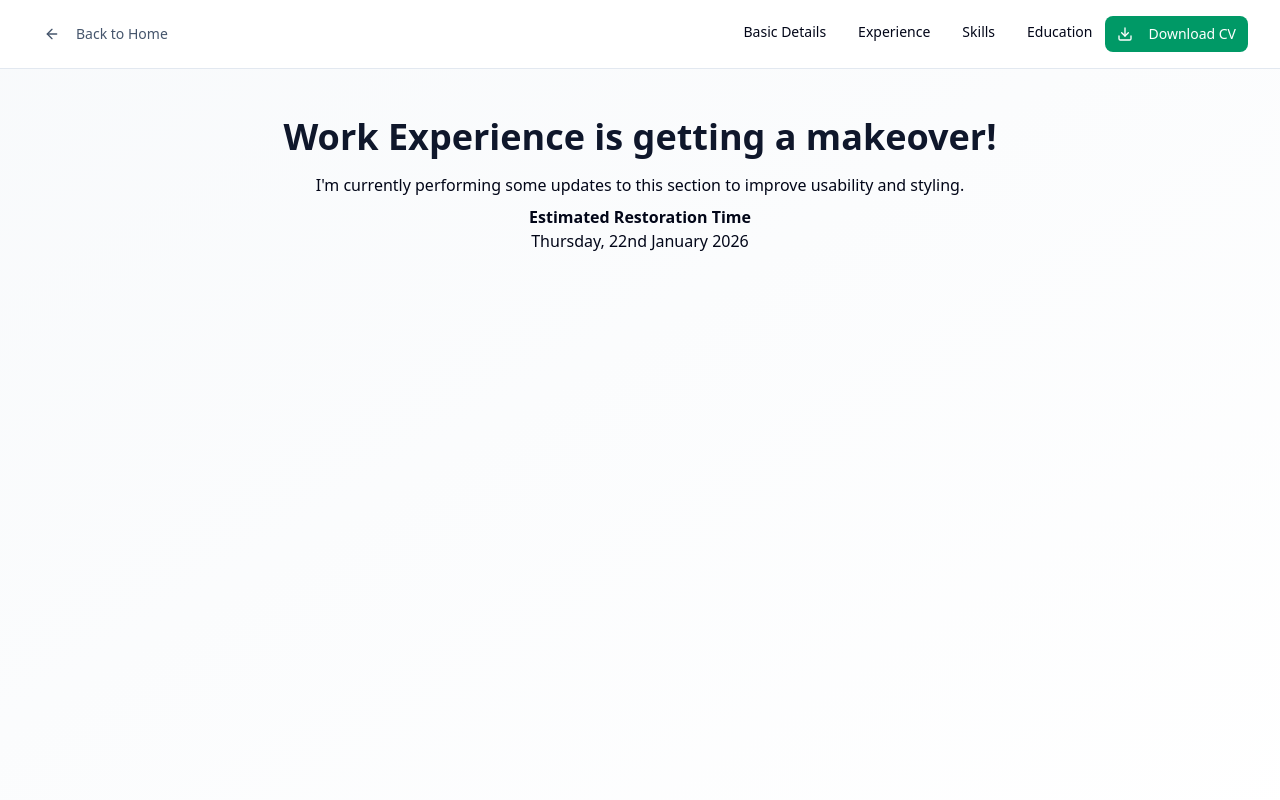
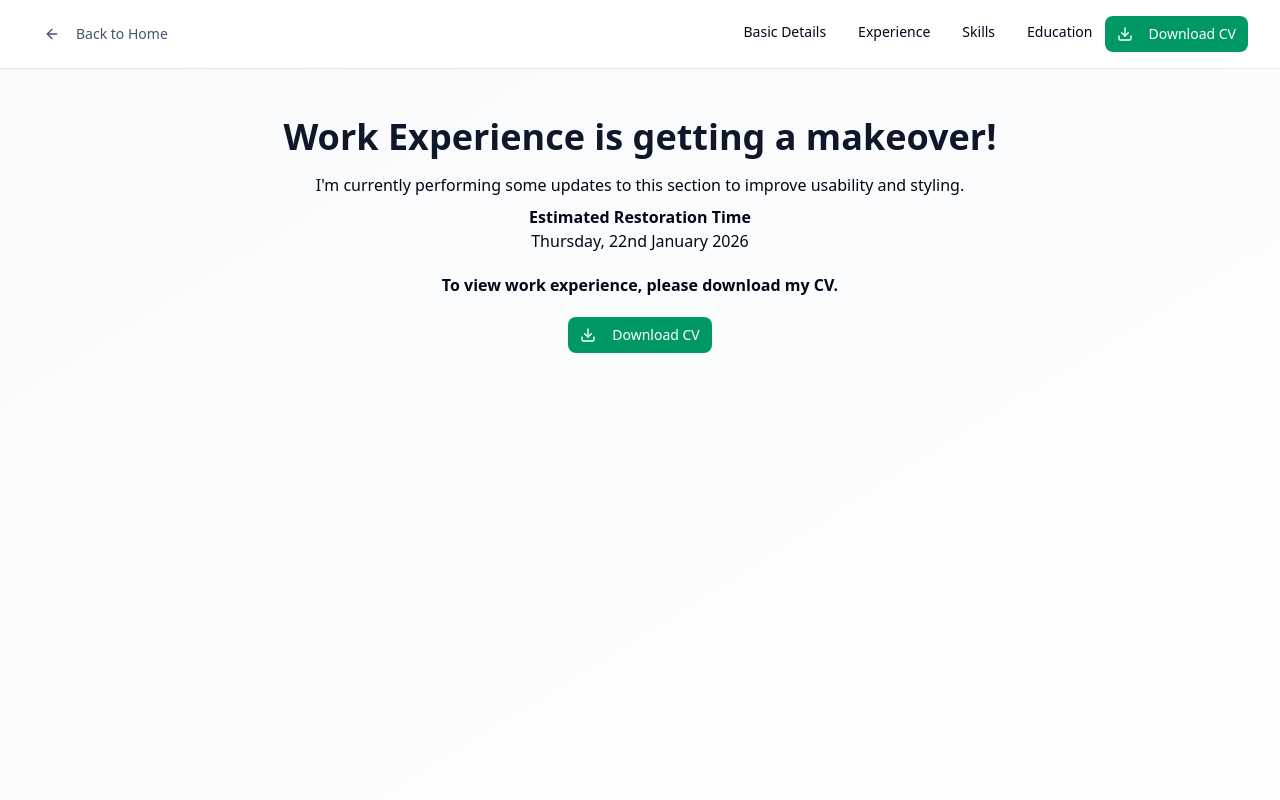
Before and after one commit to brady-kelly/portfolio-temp, a Next.js app: page /cv-info/experience in a window 1280 px wide. Shown: the top 800 px of the page. Built offline with nearby package versions, Linux system fonts and the light colour scheme.

Commit message:
Fixed makeover

```diff
--- a/components/shared/makeover.tsx
+++ b/components/shared/makeover.tsx
@@ -1,3 +1,5 @@
+import { DownloadCV } from "../download-cv";
+
 export function Makeover() {
     return (
         <div className="max-w-4xl mx-auto px-4 sm:px-6 lg:px-8 py-12">
@@ -9,6 +11,10 @@ export function Makeover() {
                 <p>I'm currently performing some updates to this section to improve usability and styling.</p>
                 <h2 className="mt-2 font-semibold">Estimated Restoration Time</h2>
                 <p>Thursday, 22nd January 2026</p>
+                <h2 className="my-5 font-extrabold">
+                    To view work experience, please download my CV.
+                </h2>
+                <DownloadCV />
             </div>
         </div>
     );
```
